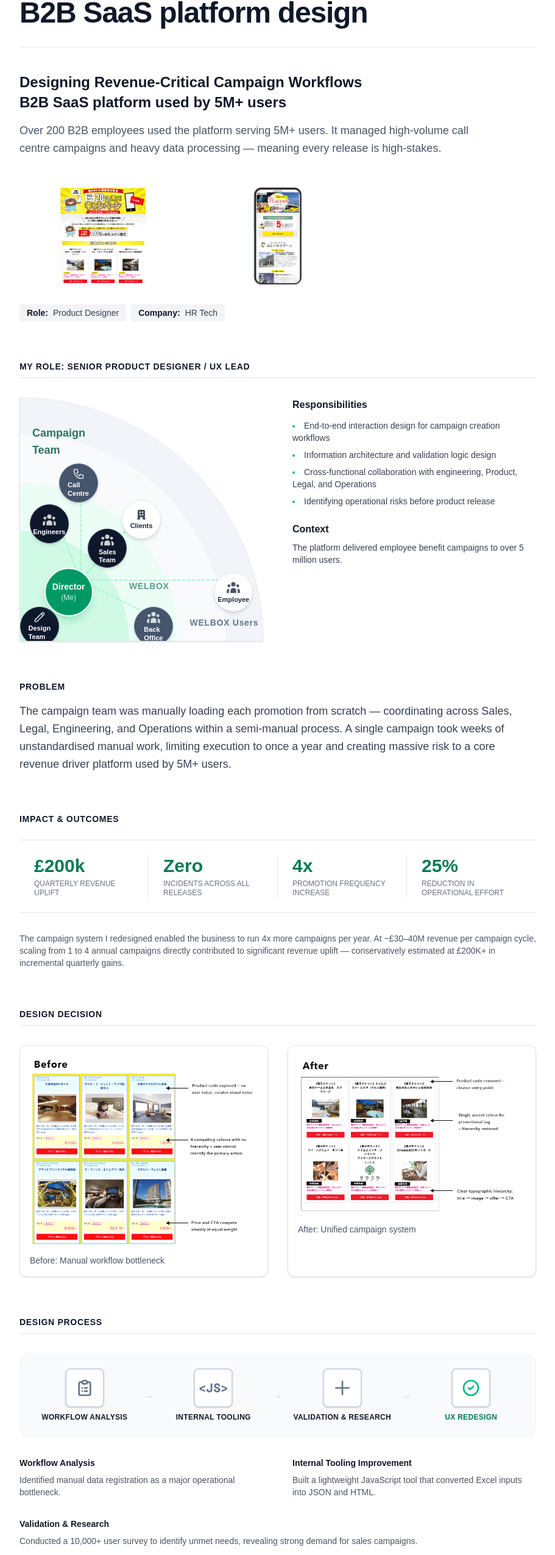
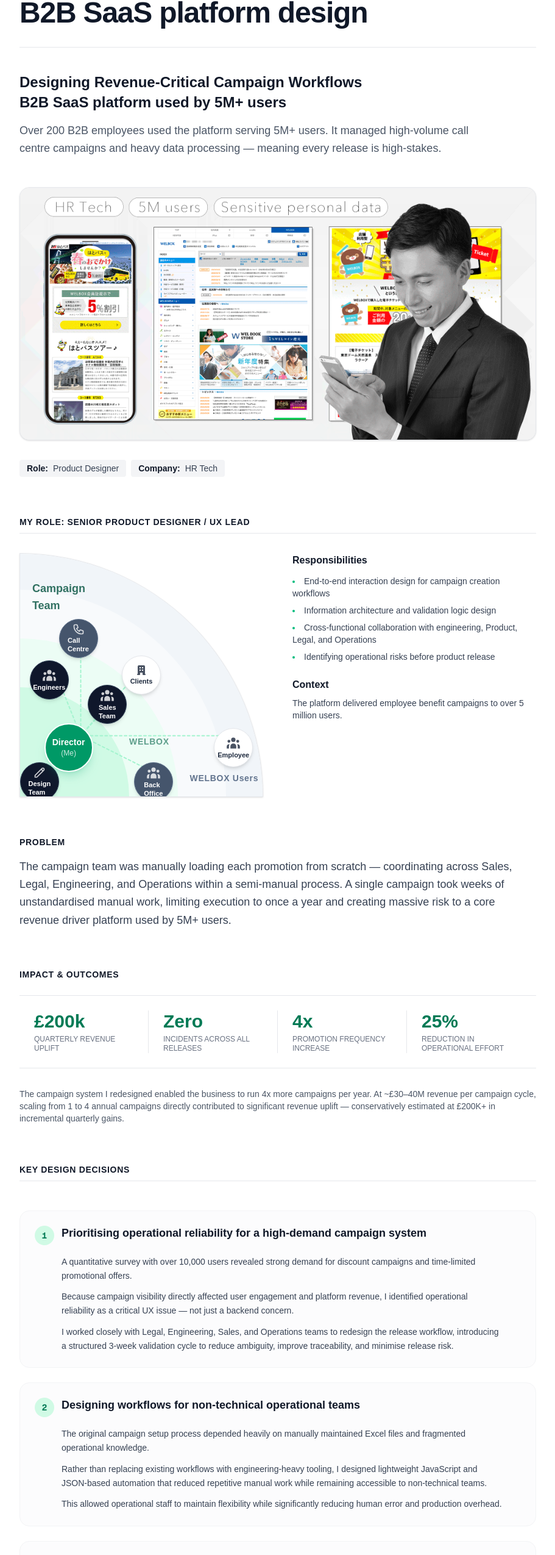
Before and after one commit to Wakasato/sato_portfolio, a Next.js app: page /projects/campaign-system in a window 1280 px wide. Shown: the part 215-2765 px from the top of the page at 61% size, without its empty margins (184-1095 px from the left). Built offline with nearby package versions, Linux system fonts and the light colour scheme.

Commit message:
Design decision and Hero image

```diff
--- a/components/projects/CampaignSystemCaseStudy.tsx
+++ b/components/projects/CampaignSystemCaseStudy.tsx
@@ -26,17 +26,13 @@
             </p>
           </div>
 
-          {/* Hero Images Showcase */}
-          <div className="w-full mt-6 grid grid-cols-2 md:grid-cols-3 gap-4">
-            {/* Image 1: Main Platform View */}
-            <div className="rounded-lg overflow-hidden h-40">
-              <img src="/welbox.png" alt="Welbox Platform Desktop UI" className="w-full h-full object-contain block" />
-            </div>
-
-            {/* Image 2: Secondary / App View */}
-            <div className="rounded-lg overflow-hidden h-40">
-              <img src="/welbox2.png" alt="Welbox Platform Mobile/Detail UI" className="w-full h-full object-contain block" />
-            </div>
+          {/* Hero Image Showcase */}
+          <div className="w-full mt-6 rounded-2xl overflow-hidden border border-gray-200 dark:border-gray-800 shadow-sm bg-gray-50 dark:bg-gray-900">
+            <img
+              src="/Welbox_Hero.png"
+              alt="WELBOX Platform Campaign System Hero Image"
+              className="w-full h-auto block"
+            />
           </div>
         </section>
 
@@ -186,13 +182,86 @@
           </p>
         </section>
 
-        {/* Design Decision (Before / After) */}
+        {/* Key Design Decisions */}
         <section className="flex flex-col gap-8">
-          <h3 className="text-lg font-bold text-gray-900 dark:text-white uppercase tracking-wider text-sm border-b border-gray-200 dark:border-gray-800 pb-2">Design Decision</h3>
+          <h3 className="text-lg font-bold text-gray-900 dark:text-white uppercase tracking-wider text-sm border-b border-gray-200 dark:border-gray-800 pb-2">
+            Key Design Decisions
+          </h3>
 
-          <div className="grid grid-cols-1 md:grid-cols-2 gap-8">
+          <div className="flex flex-col gap-6 mt-4">
+            {/* Decision 1 */}
+            <div className="flex flex-col gap-4 p-6 rounded-2xl border border-gray-100 dark:border-gray-800 bg-gray-50/50 dark:bg-gray-900/30">
+              <div className="flex items-start gap-3">
+                <span className="flex items-center justify-center w-8 h-8 rounded-full bg-emerald-100 dark:bg-emerald-950/50 text-emerald-700 dark:text-emerald-400 text-sm font-bold shrink-0 font-mono">
+                  1
+                </span>
+                <h4 className="text-lg font-bold text-gray-900 dark:text-white leading-snug">
+                  Prioritising operational reliability for a high-demand campaign system
+                </h4>
+              </div>
+              <div className="flex flex-col gap-3 text-gray-700 dark:text-gray-300 text-sm leading-relaxed pl-11 max-w-3xl">
+                <p>
+                  A quantitative survey with over 10,000 users revealed strong demand for discount campaigns and time-limited promotional offers.
+                </p>
+                <p>
+                  Because campaign visibility directly affected user engagement and platform revenue, I identified operational reliability as a critical UX issue — not just a backend concern.
+                </p>
+                <p>
+                  I worked closely with Legal, Engineering, Sales, and Operations teams to redesign the release workflow, introducing a structured 3-week validation cycle to reduce ambiguity, improve traceability, and minimise release risk.
+                </p>
+              </div>
+            </div>
+
+            {/* Decision 2 */}
+            <div className="flex flex-col gap-4 p-6 rounded-2xl border border-gray-100 dark:border-gray-800 bg-gray-50/50 dark:bg-gray-900/30">
+              <div className="flex items-start gap-3">
+                <span className="flex items-center justify-center w-8 h-8 rounded-full bg-emerald-100 dark:bg-emerald-950/50 text-emerald-700 dark:text-emerald-400 text-sm font-bold shrink-0 font-mono">
+                  2
+                </span>
+                <h4 className="text-lg font-bold text-gray-900 dark:text-white leading-snug">
+                  Designing workflows for non-technical operational teams
+                </h4>
+              </div>
+              <div className="flex flex-col gap-3 text-gray-700 dark:text-gray-300 text-sm leading-relaxed pl-11 max-w-3xl">
+                <p>
+                  The original campaign setup process depended heavily on manually maintained Excel files and fragmented operational knowledge.
+                </p>
+                <p>
+                  Rather than replacing existing workflows with engineering-heavy tooling, I designed lightweight JavaScript and JSON-based automation that reduced repetitive manual work while remaining accessible to non-technical teams.
+                </p>
+                <p>
+                  This allowed operational staff to maintain flexibility while significantly reducing human error and production overhead.
+                </p>
+              </div>
+            </div>
+
+            {/* Decision 3 */}
+            <div className="flex flex-col gap-6 p-6 rounded-2xl border border-gray-100 dark:border-gray-800 bg-gray-50/50 dark:bg-gray-900/30">
+              <div className="flex items-start gap-3">
+                <span className="flex items-center justify-center w-8 h-8 rounded-full bg-emerald-100 dark:bg-emerald-950/50 text-emerald-700 dark:text-emerald-400 text-sm font-bold shrink-0 font-mono">
+                  3
+                </span>
+                <h4 className="text-lg font-bold text-gray-900 dark:text-white leading-snug">
+                  Reducing cognitive overload in campaign interfaces
+                </h4>
+              </div>
+
+              <div className="flex flex-col gap-6 pl-11">
+                <div className="flex flex-col gap-3 text-gray-700 dark:text-gray-300 text-sm leading-relaxed max-w-3xl">
+                  <p>
+                    The original campaign pages exposed large amounts of backend product data directly to users, resulting in visually dense interfaces with weak information hierarchy.
+                  </p>
+                  <p>
+                    I simplified the interface by reducing unnecessary visual noise, restructuring typography, limiting colour usage, and selectively hiding non-essential data through CSS-based presentation rules.
+                  </p>
+                  <p>
+                    This improved scanability and made promotional information easier for users to understand quickly during high-traffic campaigns.
+                  </p>
+                </div>
+
+                <div className="grid grid-cols-1 md:grid-cols-2 gap-6 mt-2 w-full">
                   {/* Before */}
-            <div className="rounded-xl border border-gray-200 dark:border-gray-700 bg-white dark:bg-gray-900 p-4 shadow-sm">
+                  <div className="rounded-xl border border-gray-200 dark:border-gray-850 bg-white dark:bg-gray-900 p-4 shadow-sm">
                     <div className="relative rounded-lg overflow-hidden bg-gray-50 dark:bg-gray-800">
                       <img
                         src="/before-ui.png"
@@ -201,11 +270,11 @@
                       />
                       <div className="absolute inset-0 bg-white/5 dark:bg-black/5 rounded-lg" />
                     </div>
-              <p className="text-sm text-gray-600 dark:text-gray-400 mt-3">Before: Manual workflow bottleneck</p>
+                    <p className="text-xs text-gray-600 dark:text-gray-400 mt-3 font-semibold">Before: Manual workflow bottleneck</p>
                   </div>
 
                   {/* After */}
-            <div className="rounded-xl border border-gray-200 dark:border-gray-700 bg-white dark:bg-gray-900 p-4 shadow-sm">
+                  <div className="rounded-xl border border-gray-200 dark:border-gray-850 bg-white dark:bg-gray-900 p-4 shadow-sm">
                     <div className="relative rounded-lg overflow-hidden bg-gray-50 dark:bg-gray-800">
                       <img
                         src="/after-ui.png"
@@ -214,7 +283,30 @@
                       />
                       <div className="absolute inset-0 bg-white/5 dark:bg-black/5 rounded-lg" />
                     </div>
-              <p className="text-sm text-gray-600 dark:text-gray-400 mt-3">After: Unified campaign system</p>
+                    <p className="text-xs text-gray-600 dark:text-gray-400 mt-3 font-semibold">After: Unified campaign system</p>
+                  </div>
+                </div>
+              </div>
+            </div>
+
+            {/* Decision 4 */}
+            <div className="flex flex-col gap-4 p-6 rounded-2xl border border-gray-100 dark:border-gray-800 bg-gray-50/50 dark:bg-gray-900/30">
+              <div className="flex items-start gap-3">
+                <span className="flex items-center justify-center w-8 h-8 rounded-full bg-emerald-100 dark:bg-emerald-950/50 text-emerald-700 dark:text-emerald-400 text-sm font-bold shrink-0 font-mono">
+                  4
+                </span>
+                <h4 className="text-lg font-bold text-gray-900 dark:text-white leading-snug">
+                  Aligning UX decisions with operational scalability
+                </h4>
+              </div>
+              <div className="flex flex-col gap-3 text-gray-700 dark:text-gray-300 text-sm leading-relaxed pl-11 max-w-3xl">
+                <p>
+                  Instead of focusing only on new customer-facing features, I prioritised stabilising the operational infrastructure behind campaign delivery.
+                </p>
+                <p>
+                  By combining workflow redesign, validation improvements, and UI simplification, the business was able to safely increase campaign frequency from annual to quarterly releases without increasing operational risk.
+                </p>
+              </div>
             </div>
           </div>
         </section>
```
Also changed, not shown: public/Welbox_Hero.png (added). Lines whose indentation alone changed are shown as unchanged.
